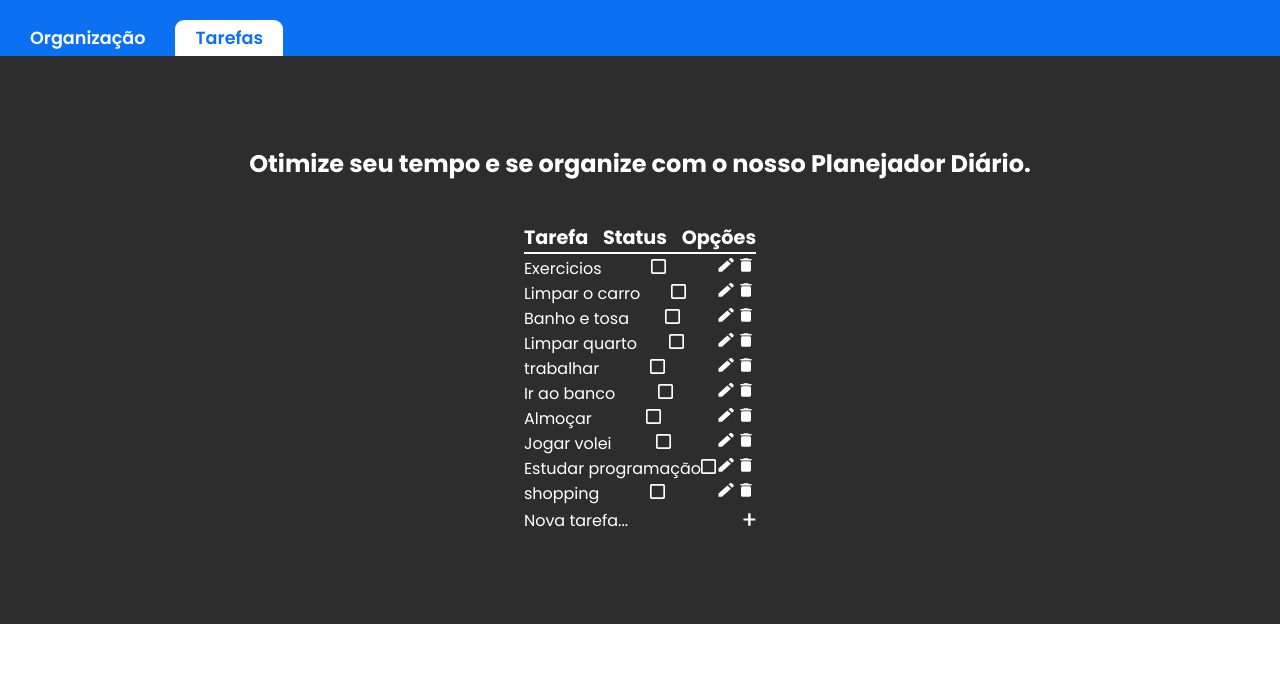
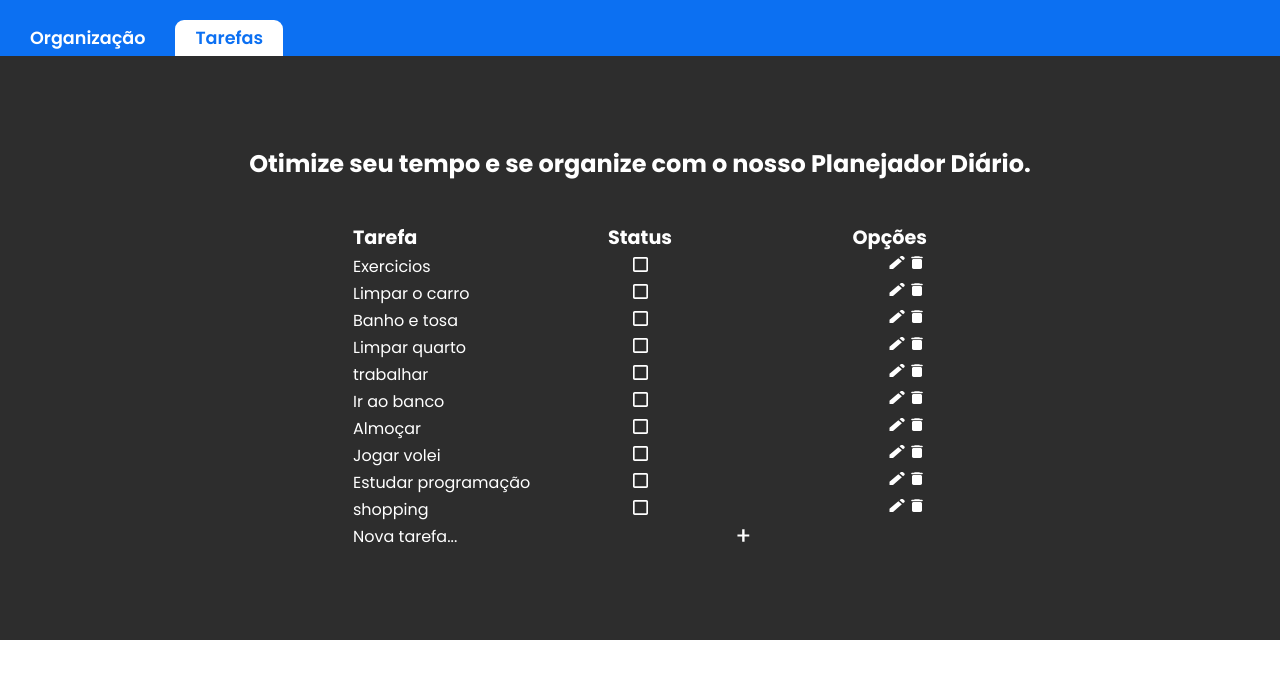
Before and after one commit to usrjair0/Desafio3_DNC, a React (Vite) app in the folder my-app/: page / in a window 1280 px wide. Shown: the top 678 px of the page. Built offline with nearby package versions, Linux system fonts and the light colour scheme.

Commit message:
add border and align itens

```diff
--- a/my-app/src/components/organizador/Organizador.jsx
+++ b/my-app/src/components/organizador/Organizador.jsx
@@ -17,10 +17,9 @@ const Organizador = ({data}) => {
   return (
     <main className='main'>
         <h2>Otimize seu tempo e se organize com o nosso Planejador Diário.</h2>
-        <div className="containertable">
         <table className='main__table'>
             <thead className='main__thead'>
-                <tr>
+                <tr className='main__tr'>
                     <th className='main__item'>Tarefa</th>
                     <th className='main__item'>Status</th>
                     <th className='main__item'>Opções</th>
@@ -30,14 +29,14 @@ const Organizador = ({data}) => {
             {data.map((task, index) => (
                 <tr key={index}>
                     <td>{task.title}</td>
-                    <td>
+                    <td className='main__square'>
                         {taskImages[index] ? (
                         <img src={squareClicked} onClick={() => handleImageClick(index)} width={15} />
                         ) : (
                         <img src={square} onClick={() => handleImageClick(index)} width={15} />
                         )}
                     </td>
-                    <td>
+                    <td className='main__images'>
                         <img src={pencil} width={20}/>
                         <img src={trash} width={20}/>
                     </td>
@@ -52,7 +51,6 @@ const Organizador = ({data}) => {
                 </tr>
             </tfoot>
         </table>
-        </div>
     </main>
   )
 }
--- a/my-app/src/components/organizador/index.scss
+++ b/my-app/src/components/organizador/index.scss
@@ -1,7 +1,3 @@
-.containertable{
-    display: flex;
-    justify-content: center;
-}
 .main{
     color: white;
     background-color: #2D2D2D;
@@ -10,16 +6,31 @@
     align-items: center;
     justify-content: center;
     padding: 7%;
-    &__table{
+    &__tr {
+        padding: 0 0;
+        border-bottom: 1px solid white;
+    }
+    &__table {
         margin-top: 40px;
     }
-    &__table tr{
+    &__thead tr {
+        font-size: 1.2rem;
+        border-bottom: 2px solid white;
+    }
+    &__thead th:nth-child(1){
+        text-align: left;
+    }
+    &__thead th:nth-child(3){
+        text-align: right;
+    }
+    &__item {
+        width: 190px;
+    }
+    &__square{
+        text-align: center;
+    }
+    &__images{
         display: flex;
-        align-items: center;
-        justify-content: space-between;
-    }
-    &__thead tr{
-    font-size: 1.2rem;
-    border-bottom: 2px solid white;
+        justify-content: end;
     }
 }
```
